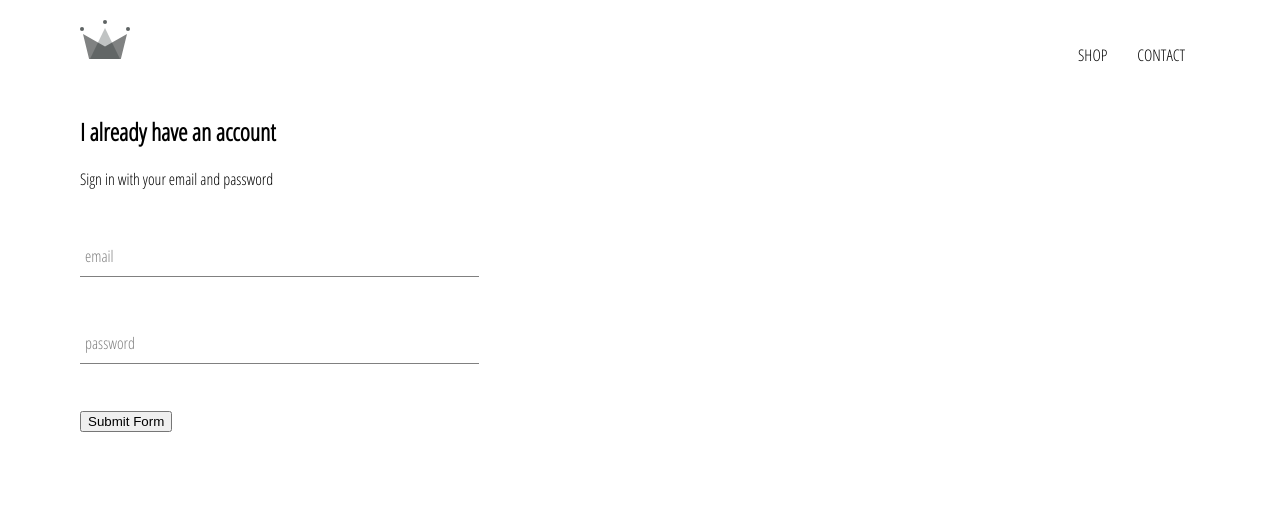
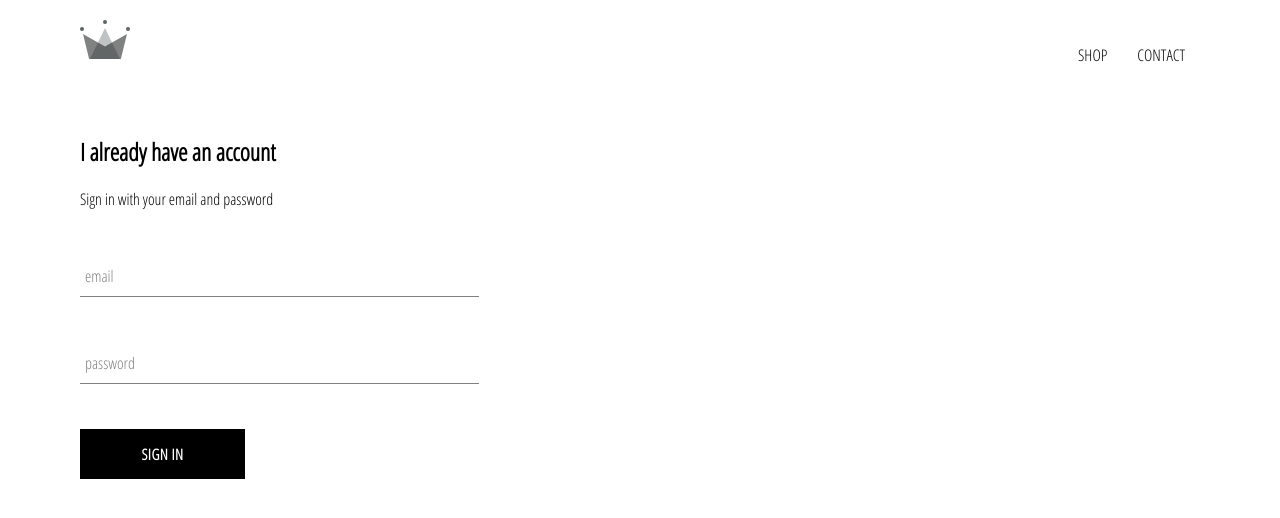
Before and after one commit to dontrellthedeveloper/React-Firebase-Ecommerce-Practice, a React (Create React App) app: page /signin in a window 1280 px wide. Shown: the top 518 px of the page. Built offline with nearby package versions, Linux system fonts and the light colour scheme.

Commit message:
added custom button component

```diff
--- /dev/null
+++ b/src/components/custom-button/custom-button.component.jsx
@@ -0,0 +1,11 @@
+import React from 'react';
+
+import './custom-button.styles.scss';
+
+const CustomButton = ({children, ...otherProps}) => (
+    <button className='custom-button' {...otherProps}>
+        {children}
+    </button>
+);
+
+export default CustomButton;
--- /dev/null
+++ b/src/components/custom-button/custom-button.styles.scss
@@ -0,0 +1,22 @@
+.custom-button {
+  min-width: 165px;
+  width: auto;
+  height: 50px;
+  letter-spacing: 0.5px;
+  line-height: 50px;
+  padding: 0 35px 0 35px;
+  font-size: 15px;
+  background-color: black;
+  color: white;
+  text-transform: uppercase;
+  font-family: 'Open Sans Condensed';
+  font-weight: bolder;
+  border: none;
+  cursor: pointer;
+
+  &:hover {
+    background-color: white;
+    color: black;
+    border: 1px solid black;
+  }
+}
--- a/src/components/sign-in/sign-in.component.jsx
+++ b/src/components/sign-in/sign-in.component.jsx
@@ -1,6 +1,7 @@
 import React from 'react';
 
 import FormInput from "../form-input/form-input.component";
+import CustomButton from "../custom-button/custom-button.component";
 
 import './sign-in.styles.scss';
 
@@ -36,7 +37,9 @@
                     <FormInput name='email' label='email'  handleChange={this.handleChange} type='email' value={this.state.email} required={true}/>
                     <FormInput name='password' label='password' handleChange={this.handleChange} type='password' value={this.state.password} required={true}/>
 
-                    <input type='submit' value='Submit Form'/>
+                    <CustomButton type='submit' >
+                        Sign In
+                    </CustomButton>
                 </form>
             </div>
         )
--- a/src/components/sign-in/sign-in.styles.scss
+++ b/src/components/sign-in/sign-in.styles.scss
@@ -1,3 +1,9 @@
 .sign-in {
   width: 30vw;
+  display: flex;
+  flex-direction: column;
+
+  .title {
+    margin: 10px 0;
+  }
 }
```
